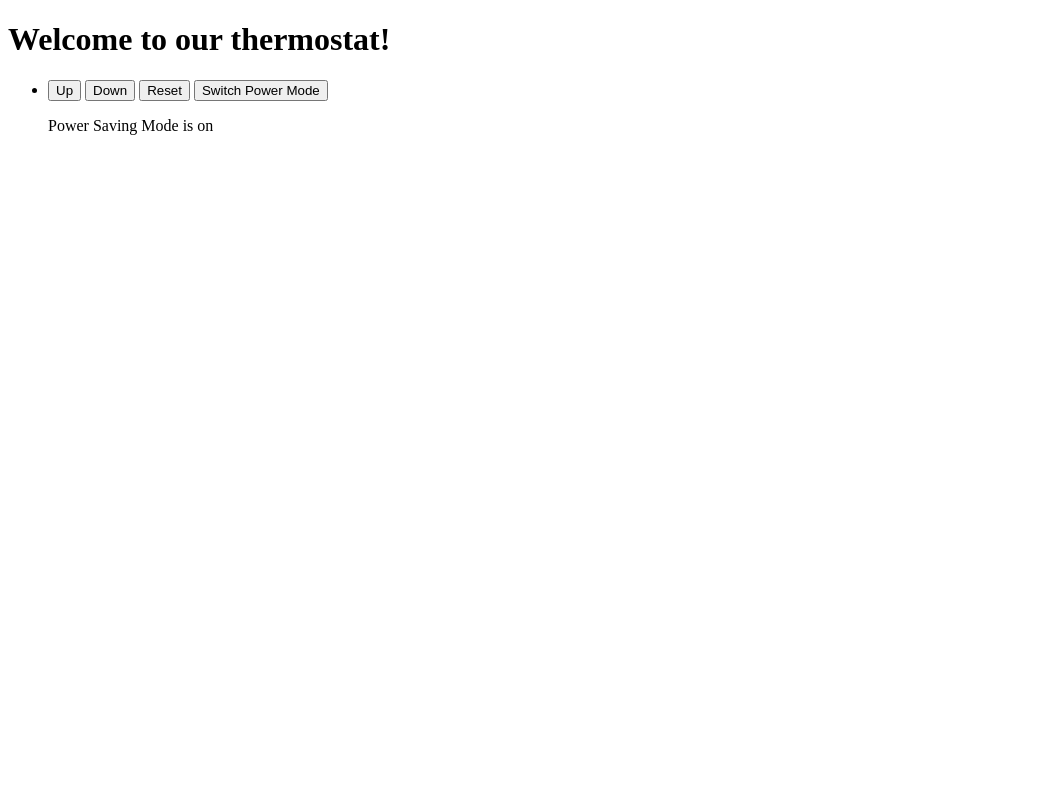
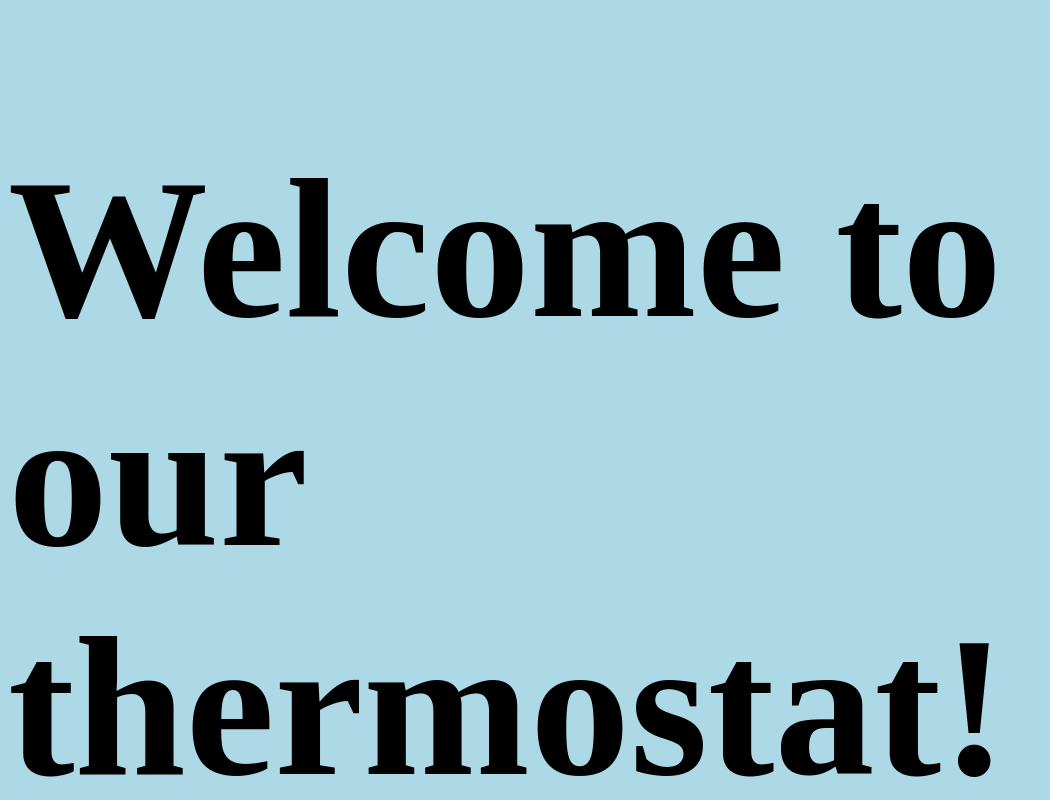
Before and after one commit to sampritchard/theromstat, a plain HTML site: page index.html in a window 1280 px wide. Shown: the top 800 px of the page, without its empty margins (0-1050 px from the left). Drawn offline with Linux system fonts and the light colour scheme; files whose address does not match are found by name.

Commit message:
played with styling

```diff
--- a/index.html
+++ b/index.html
@@ -4,6 +4,7 @@
     <meta charset="utf-8">
     <title>Thermostat</title>
   </head>
+  <link rel="stylesheet" type="text/css" href="style.css">
   <body>
     <h1 id="temperature">Welcome to our thermostat!</h1>
     <ul>
@@ -15,6 +16,7 @@
         <p>Power Saving Mode is <span id="power-saving-status">on</span></p>
       </li>
     </ul>
+
     <script src="js/thermostat.js"></script>
   </body>
 </html>
--- /dev/null
+++ b/style.css
@@ -0,0 +1,15 @@
+body {
+  background-color: lightblue;
+}
+
+h1 {
+  font-size: 200px;
+}
+
+#temperature-up {
+  font-size: 30px;
+}
+
+#temperature-down {
+  background-color: pink;
+}
```
